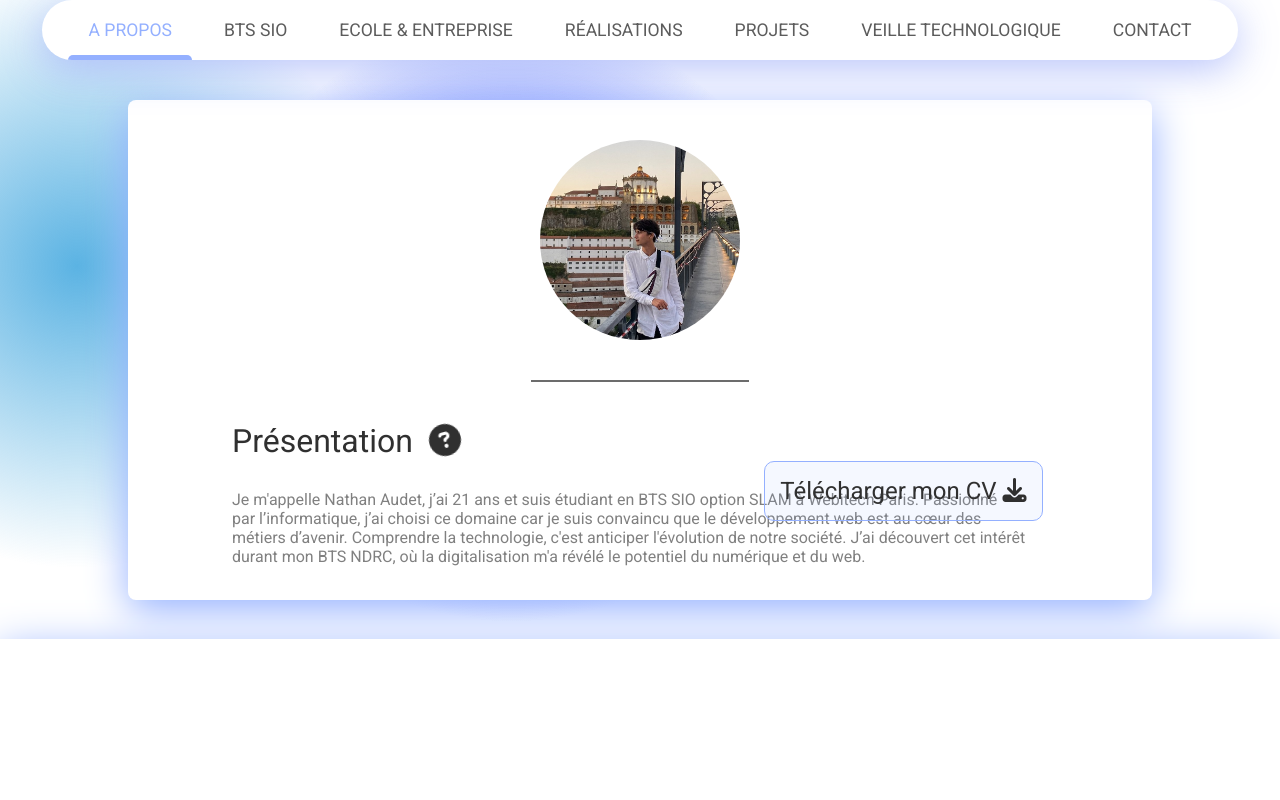
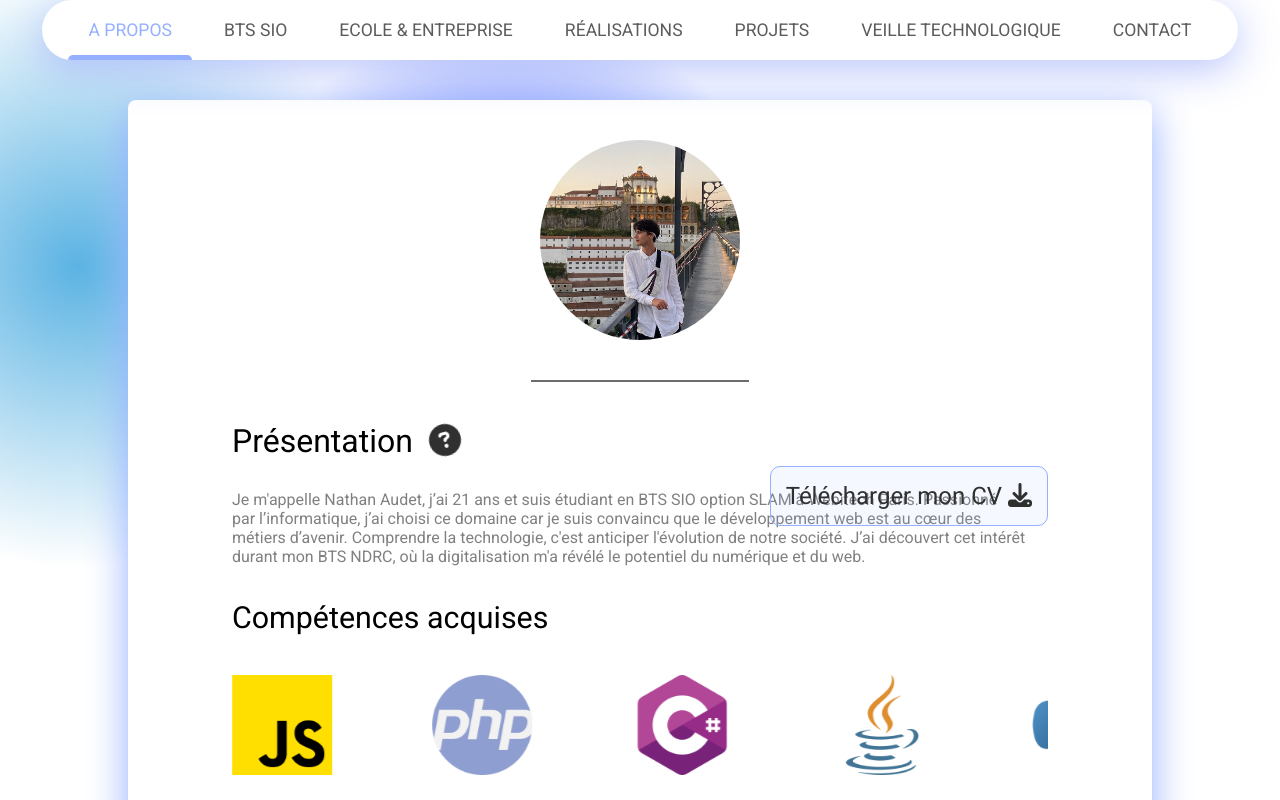
Before and after one commit to Swonath/Portfolio, a plain HTML site: page apropos.html in a window 1280 px wide. Shown: the top 800 px of the page. Drawn offline with Linux system fonts and the light colour scheme.

Commit message:
07/11/2024

```diff
--- a/apropos.css
+++ b/apropos.css
@@ -2,10 +2,16 @@
     height: 100px;
 }
 
-.premier-content-apropos{
+.page-content { /* class qui fixe le fond derrière */
+    position: relative;
+    z-index: 1;
+    min-height: 200vh; /* ou ajuste cette valeur pour la rendre défilable */
+}
+
+.premier-content-apropos{/* premier rectangle blanc */
     width: 80%;
     margin: 0 10%;
-    height: 500px;
+    height: 800px; /* réglage hauteur */
     background-color: #ffffff;
     display: flex;
     justify-content:center;
@@ -13,6 +19,19 @@
     border-radius: 8px;
     position: absolute;
     box-shadow: 0 10px 40px #94b0ff;
+}
+
+/*............................................................*/
+
+.presentation {
+    display: flex;
+    flex-direction: column;
+    align-items: center;
+    position: relative;
+    width: 85%;
+    height: 500px;
+    margin: 0 auto 0;
+    font-family: "Roboto", sans-serif;
 }
 
 .photoprofil{
@@ -30,13 +49,23 @@
     position: relative;
 }
 
+.presentation-contenus {
+    display: flex;
+    flex-direction: column;
+    align-items: flex-start;
+    text-align: left;
+    width: 100%;
+    margin-left: 25%;
+}
+
 h1{
-    color: #303030;
+    color: black;
     font-family: "Roboto", sans-serif;
     font-weight: 400;
     font-style: normal;
     margin-bottom: 30px;
     margin-top: 0;
+    font-size: 2rem;
 }
 
 .p-presentation{
@@ -44,7 +73,30 @@ h1{
     font-size: medium;
 }
 
-.presentation {
+.telecharger-mon-cv {
+    align-self: flex-end; /* Aligne à droite */
+    margin-top: -100px;
+    margin-right: 25%; /* Ajuste cette valeur pour placer au centre verticalement */
+    cursor: pointer;
+    font-size: x-large;
+    border: 1px solid #94b0ff;
+    border-radius: 10px;
+    box-shadow: #94b0ff;
+    padding: 15px;
+    background-color: #94b0ff17;
+    gap: 8px;
+}
+.telecharger-mon-cv:hover{
+    background-color: #94b0ff62;
+}
+
+.couleurtelechargermoncv{
+    color: #303030; /* Ajuste selon le style que tu veux */
+}
+
+/*............................................................*/
+
+.competencesacquises{
     display: flex;
     flex-direction: column;
     align-items: center;
@@ -55,7 +107,7 @@ h1{
     font-family: "Roboto", sans-serif;
 }
 
-.presentation-contenu {
+.competencesacquises-contenus{
     display: flex;
     flex-direction: column;
     align-items: flex-start;
@@ -64,43 +116,54 @@ h1{
     margin-left: 25%;
 }
 
-.telecharger-mon-cv {
-    align-self: flex-end; /* Aligne à droite */
-    margin-top: -105px;
-    margin-right: 13%; /* Ajuste cette valeur pour placer au centre verticalement */
-    cursor: pointer;
-    font-size: x-large;
-    border: 1px solid #94b0ff;
-    border-radius: 10px;
-    box-shadow: #94b0ff;
-    padding: 15px;
-    background-color: #94b0ff17;
-    gap: 8px;
+.h2-competencesacquises{
+    color: black;
+    font-family: "Roboto", sans-serif;
+    font-weight: 400;
+    font-style: normal;
+    margin-bottom: 40px;
+    font-size: 1.9rem;
 }
 
-.telecharger-mon-cv:hover{
-    background-color: #94b0ff62;
+.bandeau-logos {
+    width: 75%; /* Largeur de la zone visible */
+    overflow: hidden; /* Cache les images en dehors de la vue */
+    box-sizing: border-box;
+    margin: 0;
 }
 
-.couleurtelechargermoncv{
-    color: #303030; /* Ajuste selon le style que tu veux */
+.logos {
+    display: flex; /* Les images seront affichées en ligne */
+    gap: 100px; /* Espace entre les logos */
+    animation: defilement 15s linear infinite;  /* Animation pour défiler */
+
 }
 
+.logos img {
+    width: 100px; /* Ajuste la taille de chaque logo */
+    height: auto; /* Garde les proportions */
+}
+
+@keyframes defilement {
+    0% {
+        transform: translateX(0); /* Position de départ */
+    }
+    100% {
+        transform: translateX(-147%); /* Défile jusqu'à la moitié pour donner l'impression de continuité */
+    }
+}
+
+/* --------------------------------------------------------------------------------------- */
+
 .deuxieme-content-apropos{
-    width: 100%;
-    margin: 100px auto;
-    height: 310px;
+    width: 80%;
+    margin: 250px 10%;
+    height: 800px; /* réglage hauteur */
     background-color: #ffffff;
     display: flex;
     justify-content:center;
     align-items: center;
-    border-radius: 0px;
+    border-radius: 8px;
     position: absolute;
     box-shadow: 0 10px 40px #94b0ff;
 }
-
-.page-content {
-    position: relative;
-    z-index: 1;
-    min-height: 200vh; /* ou ajuste cette valeur pour la rendre défilable */
-}
--- a/apropos.html
+++ b/apropos.html
@@ -43,9 +43,9 @@
             <div id="containvide"></div> <!-- MARGIN TOP DU DEBUT -->
             <div class="premier-content-apropos"></div> <!-- FOND BLANC DERRIERE LE CONTENU -->
             <div class="presentation">
-                    <img class="photoprofil" src="PHOT DE PROFIL PORTO.JPG" alt="Nathan"> <!-- PHOTO DE PROFIL -->
+                    <img class="photoprofil" src="image/PHOTO-DE-PROFIL-PORTO.JPG" alt="Nathan"> <!-- PHOTO DE PROFIL -->
                     <hr class="ligne-apres-photo"> <!-- LIGNE APRES PHOTO DE PROFIL -->
-                <div class="presentation-contenu"> <!-- PRESENTATION -->
+                <div class="presentation-contenus"> <!-- PRESENTATION -->
                     <h1>Présentation <i class="fa-solid fa-circle-question fa-shake" style="color: #303030; margin-left: 8px;"></i></h1> <!-- MARGIN-LEFT = ESPACE ENTRE PRESENTATION ET ICONE -->
                     <p class="p-presentation">
                         Je m'appelle Nathan Audet, j’ai 21 ans et suis étudiant en BTS SIO option SLAM à Webitech Paris. Passionné <br>
@@ -53,8 +53,37 @@
                         métiers d’avenir. Comprendre la technologie, c'est anticiper l'évolution de notre société. J’ai découvert cet intérêt <br>
                         durant mon BTS NDRC, où la digitalisation m'a révélé le potentiel du numérique et du web.
                     </p>
+                    <p class="telecharger-mon-cv"> <a class="couleurtelechargermoncv" href="cvnathan.pdf" target="blank"> Télécharger mon CV <i class="fa-solid fa-download fa-fade" style="color: #303030;"></i></a></p>
                 </div>
-                    <p class="telecharger-mon-cv"> <a class="couleurtelechargermoncv" href="cvnathan.pdf" target="blank"> Télécharger mon CV <i class="fa-solid fa-download fa-fade" style="color: #303030;"></i></a></p>
+            </div>
+            <div class="competencesacquises">
+                <div class="competencesacquises-contenus">
+                    <h2 class="h2-competencesacquises">Compétences acquises</h2>
+                    <div class="bandeau-logos">
+                        <div class="logos">
+                            <img src="image/logo-html.png" alt="Logo 1" />
+                            <img src="image/logo-css.png" alt="Logo 2" />
+                            <img src="image/logo-js.png" alt="Logo 3" />
+                            <img src="image/logo-php.png" alt="Logo 4" />
+                            <img src="image/logo-c-sharp.png" alt="Logo 5" />
+                            <img src="image/logo-java.png" alt="Logo 6" />
+                            <img src="image/logo-python.png" alt="Logo 7" />
+                            <img src="image/logo-xml.png" alt="Logo 8" />
+                            <img src="image/logo-sql.png" alt="Logo 9" />
+                            <!-- POUR IMPRESSION DE BOUCLE -->
+                            <img src="image/logo-html.png" alt="Logo 1" />
+                            <img src="image/logo-css.png" alt="Logo 2" />
+                            <img src="image/logo-js.png" alt="Logo 3" />
+                            <img src="image/logo-php.png" alt="Logo 4" />
+                            <img src="image/logo-c-sharp.png" alt="Logo 5" />
+                            <img src="image/logo-java.png" alt="Logo 6" />
+                            <img src="image/logo-python.png" alt="Logo 7" />
+                            <img src="image/logo-xml.png" alt="Logo 8" />
+                            <img src="image/logo-sql.png" alt="Logo 9" />
+                            <!-- Ajoute autant d'images que tu veux -->
+                        </div>
+                    </div>
+                </div>
             </div>
 
             <br>
```
Also changed, not shown: image/FOND  1.png (renamed from FOND  1.png), image/PHOTO-DE-PROFIL-PORTO.JPG (renamed from PHOT DE PROFIL PORTO.JPG), image/logo-c-sharp.png (added), image/logo-css.png (added), image/logo-html.png (added), image/logo-java.png (added), image/logo-js.png (added), image/logo-php.png (added), image/logo-python.png (added), image/logo-sql.png (added), image/logo-xml.png (added), person_24dp_UNDEFINED_FILL0_wght400_GRAD0_opsz24.png (deleted), photdeprofil.jpg (deleted), photo.png (deleted).
